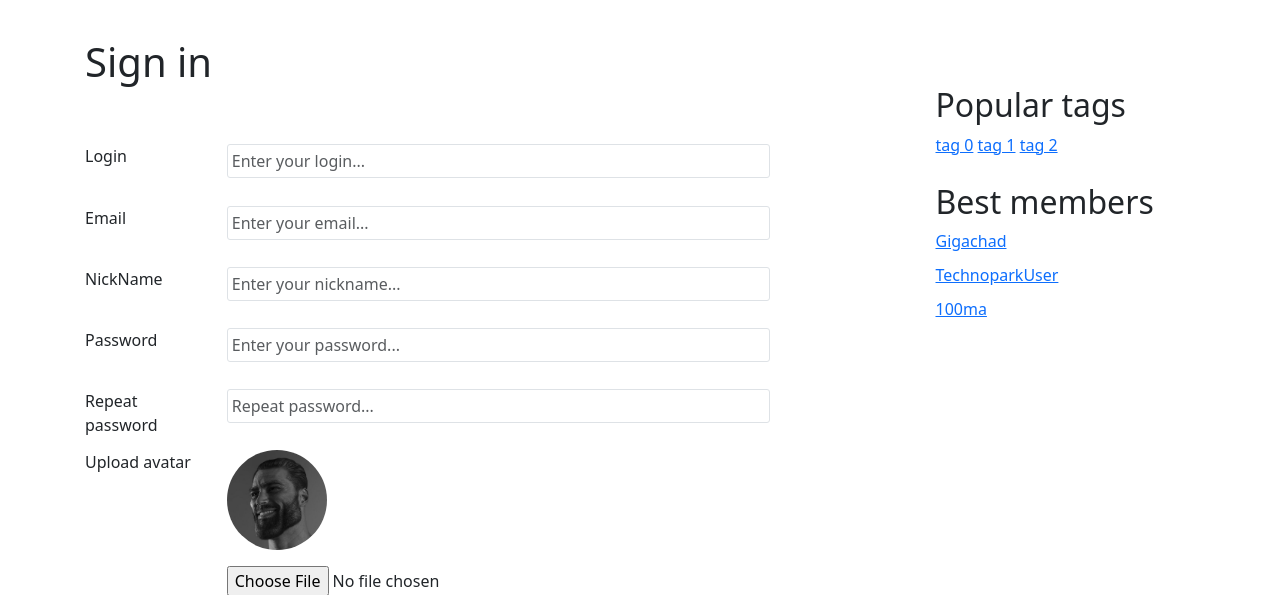
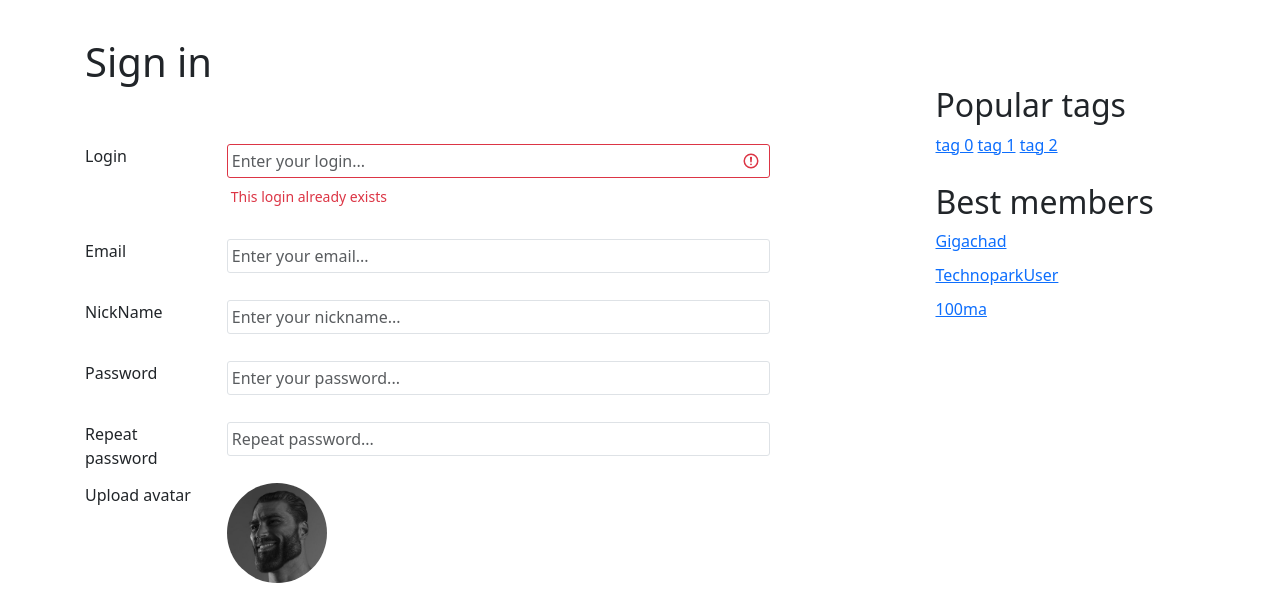
Before and after one commit to StomaFedor/Web-technologies, a Django app: page /signin in a window 1280 px wide. Shown: the part 66-661 px from the top of the page. Run offline with Django 4.2, Linux system fonts and the light colour scheme; some libraries are stand-ins or nearby versions.

Commit message:
add errors

```diff
--- a/askme_Stoma/static/css/my.css
+++ b/askme_Stoma/static/css/my.css
@@ -61,6 +61,12 @@ main > .container {
     padding: 4px;
     border-radius: 3px;
     margin-bottom: 5%;
+    min-height: 24px;
+}
+
+.new-question-fields-error {
+    padding: 4px;
+    border-radius: 3px;
     min-height: 24px;
 }
 
--- a/askme_Stoma/templates/signin.html
+++ b/askme_Stoma/templates/signin.html
@@ -11,7 +11,9 @@
         Login
       </div>
       <div class="col-8">
-        <input class="form-control new-question-fields new-question-title" placeholder="Enter your login...">
+        <input class="form-control is-invalid new-question-fields-error new-question-title"
+        placeholder="Enter your login..." aria-describedby="validationServer03Feedback">
+        <div id="validationServer03Feedback" class="invalid-feedback new-question-fields">This login already exists</div>
       </div>
     </div>
     <div class="row">
```
